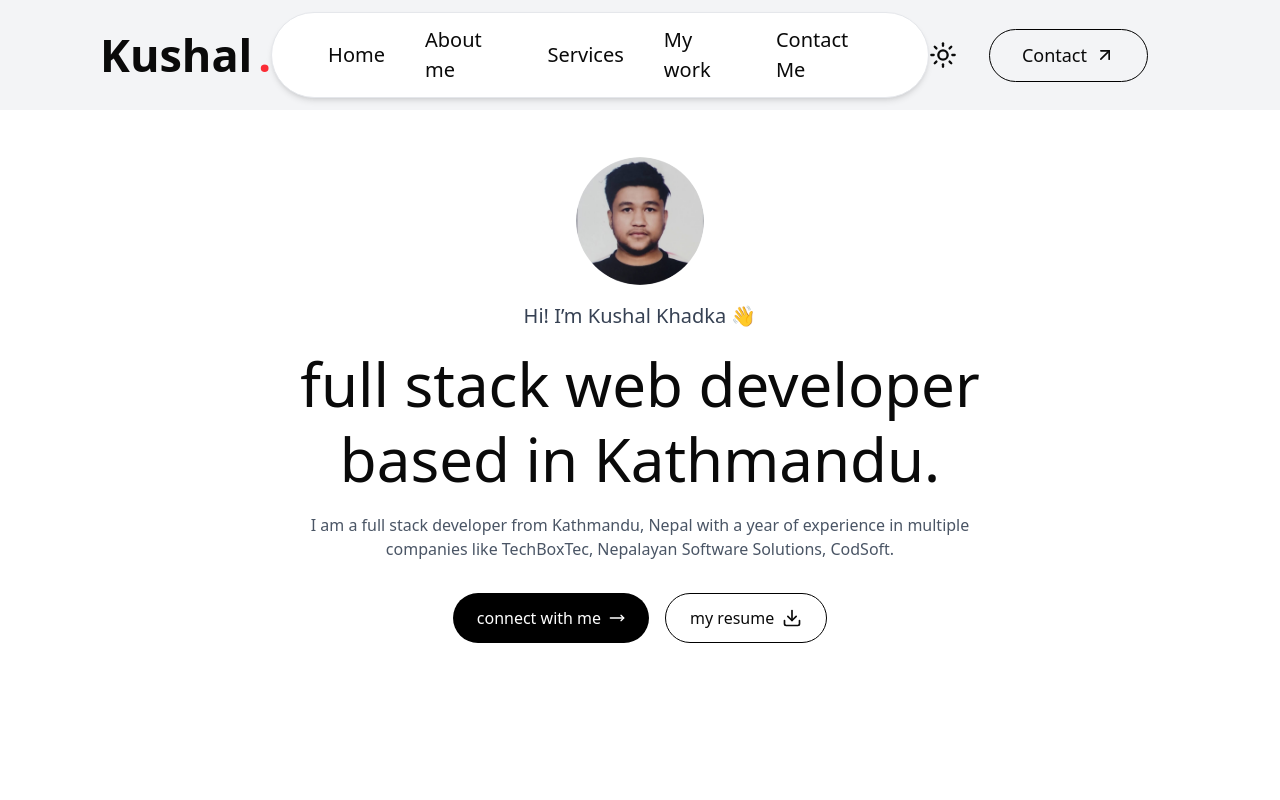
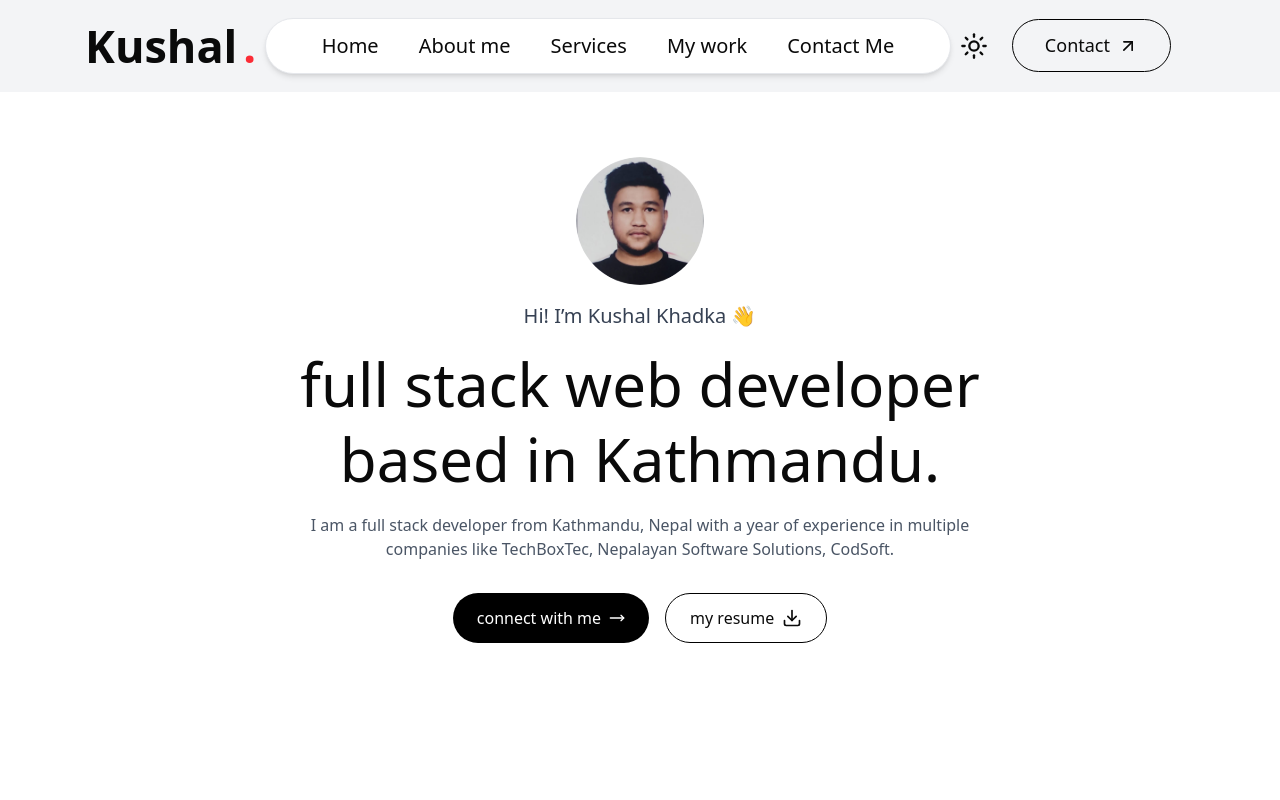
Before and after one commit to Kushal1715/Nextjs-Portfolio, a Next.js app in the folder portfolio/: page / in a window 1280 px wide. Shown: the top 800 px of the page. Built offline with nearby package versions, Linux system fonts and the light colour scheme.

Commit message:
making navbar responsive

```diff
--- a/portfolio/src/components/home/Navbar.tsx
+++ b/portfolio/src/components/home/Navbar.tsx
@@ -37,7 +37,7 @@ const Navbar = () => {
         scrolling ? "border-b-1 border-gray-200" : ""
       } fixed top-0 left-0 bg-gray-100 w-full z-50`}
     >
-      <div className="flex items-center justify-between relative px-4 lg:px-8 py-3 xl:px-[100px] 2xl:px-[173px] 2xl:py-[20px]">
+      <div className="flex items-center justify-between relative px-4 lg:px-6 py-3 xl:px-[85px] 2xl:px-[173px] 2xl:py-[20px]">
         <div>
           <h1 className="font-semibold text-[37px] xl:text-[45px] tracking-[0px] flex gap-1.5">
             Kushal<span className="text-red-500">.</span>
@@ -54,7 +54,7 @@ const Navbar = () => {
             </a>
           ))}
         </div>
-        <div className="flex items-center gap-8">
+        <div className="flex items-center gap-6">
           <div className="cursor-pointer">
             {/* <Moon /> */}
             <Sun className="w-7 h-7" />
@@ -67,7 +67,7 @@ const Navbar = () => {
           </div>
           <div className="cursor-pointer">
             <button
-              className="lg:hidden text-[18px] "
+              className="lg:hidden text-[18px]"
               onClick={() => setOpenSidebar(true)}
             >
               <AlignJustify className="h-9 w-9" />
```
